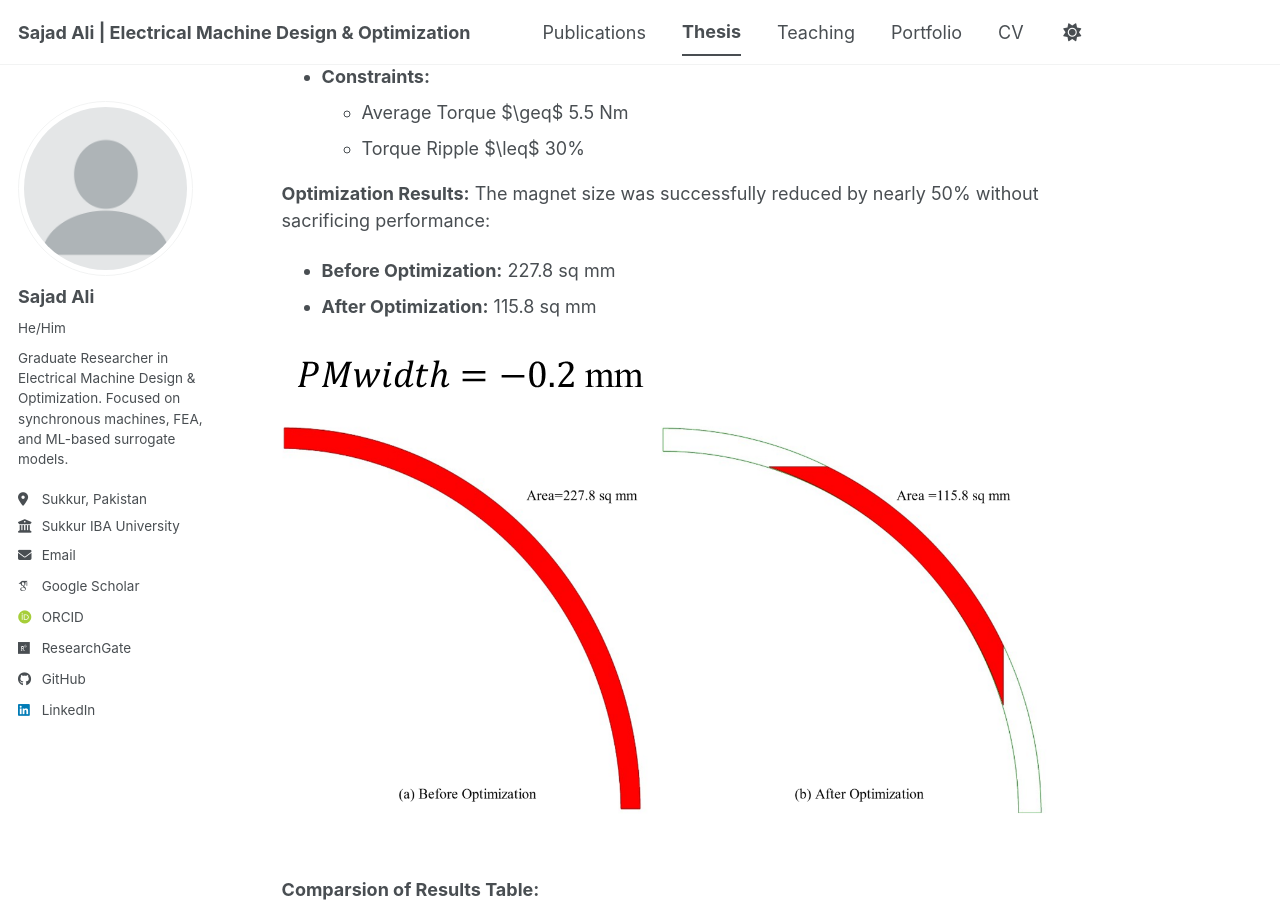
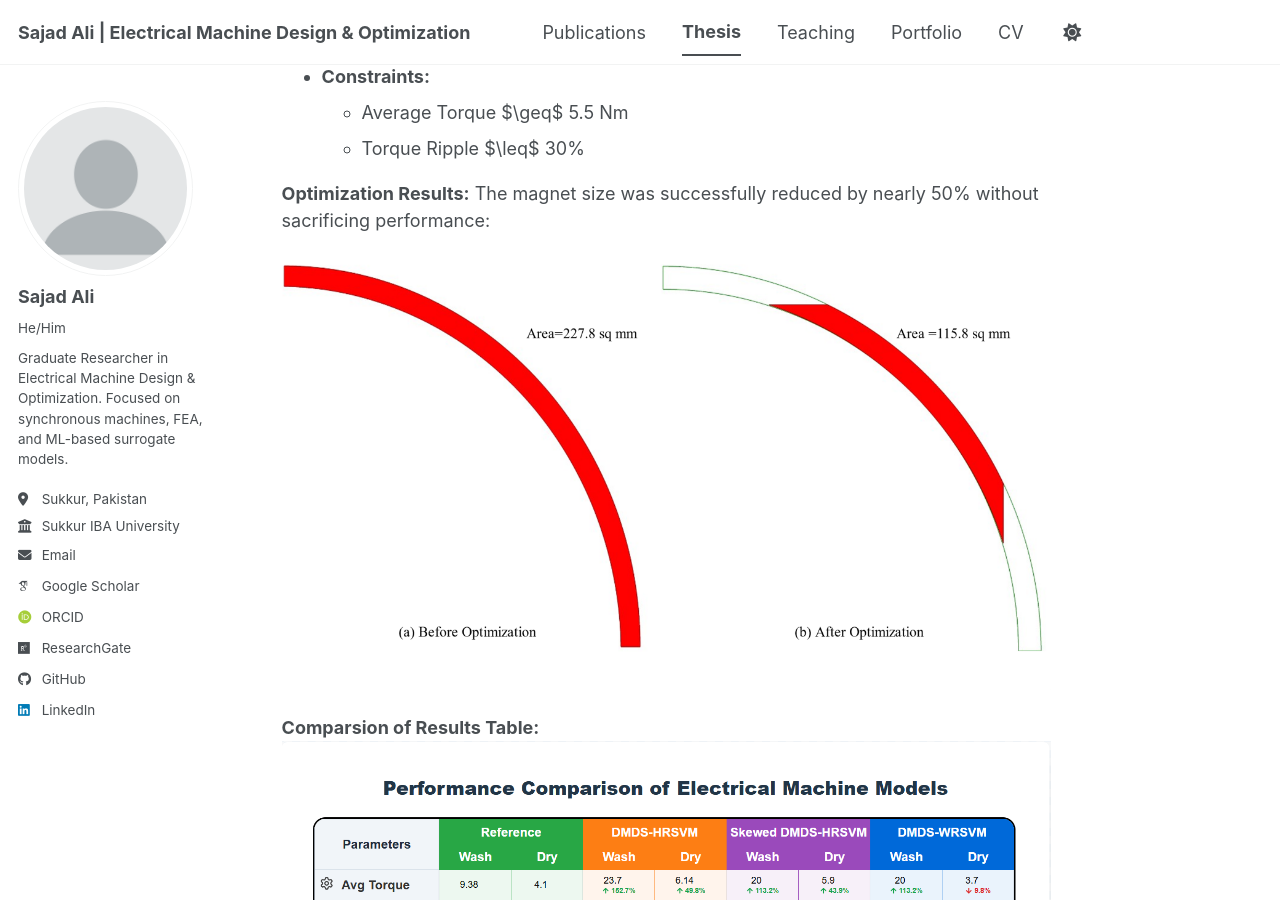
Before and after one commit to sajadali78/sajadali.github.io, a Jekyll site: the page built from _thesis/2026-04-30-design-brushless-hybrid-rotor.md, in a window 1280 px wide and 900 px high, scrolled down 4247 px. Built offline with Jekyll 4.4.1, drawn with Linux system fonts in a browser that asks for light colours; some web fonts are replaced; a script bundle is joined from its source files by our own code; library files that are not in the unit come from our copies.

Commit message:
Update 2026-04-30-design-brushless-hybrid-rotor.md

```diff
--- a/_thesis/2026-04-30-design-brushless-hybrid-rotor.md
+++ b/_thesis/2026-04-30-design-brushless-hybrid-rotor.md
@@ -72,10 +72,7 @@ We utilized a **Genetic Algorithm (GA)** to optimize the design due to its integ
 
 **Optimization Results:**
 The magnet size was successfully reduced by nearly 50% without sacrificing performance:
-* **Before Optimization:** 227.8 sq mm
-* **After Optimization:** 115.8 sq mm
 
-![Optimization Results](/images/thesis/image63.png)
 ![Optimization Average Torque and Ripple Values](/images/thesis/image65.png)
 
 **Comparsion of Results Table:**
```
